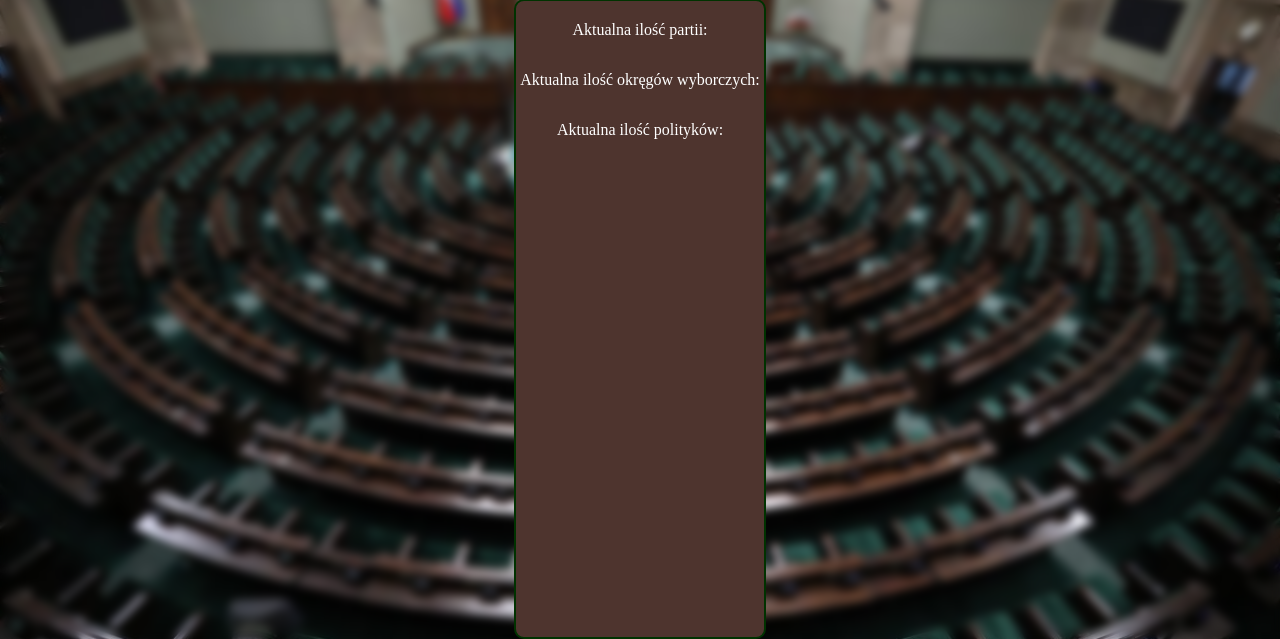
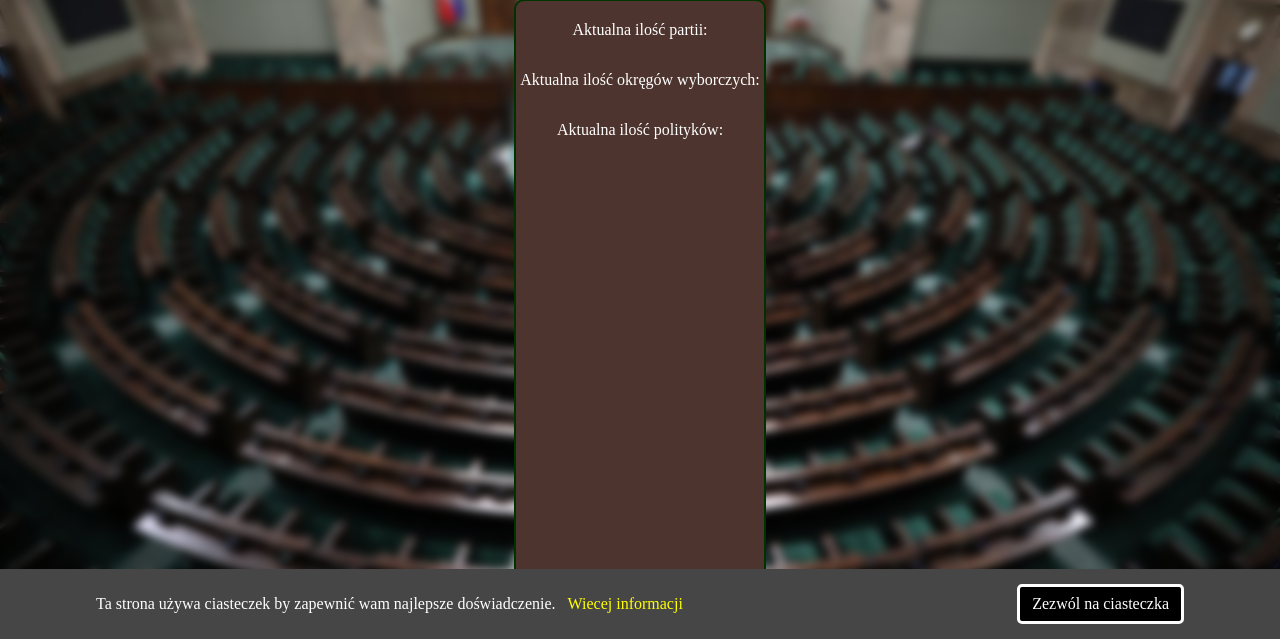
Before and after one commit to lord-vader123/polityczna-strona, a PHP site: page / in a window 1280 px wide. Shown: the part 161-800 px from the top of the page. Run offline with PHP 8.4, Linux system fonts and the light colour scheme.

Commit message:
Dodanie informacji o używanych ciasteczkach

```diff
--- a/src/css/style.css
+++ b/src/css/style.css
@@ -170,3 +170,61 @@
     display: flex;
     flex-grow: 1;
 }
+
+.container {
+  width: 1600px;
+  margin: auto;
+}
+
+.subcontainer{
+  width: 85%;
+  margin: auto;
+}
+
+#cookies{
+  width: 100%;
+  position: fixed;
+  bottom: 0;
+  color: white;
+  background-color: rgb(70, 70, 70);
+  z-index: 1;
+  display: none;
+}
+
+.cookies{
+  min-height: 70px;
+  display: flex;
+  justify-content: space-between;
+  align-items: center;
+  flex-wrap: wrap;
+  gap: 10px;
+}
+
+.cookies a{
+  color: yellow;
+  font-weight: 500;
+  text-decoration: none;
+}
+
+#cookies-btn{
+  border-radius: 5px;
+  padding: 8px 12px 8px 12px;
+  font-size: 1rem;
+  font-family: inherit;
+  border: 3px solid white;
+  color: white;
+  cursor: pointer;
+  background-color: black;
+}
+
+@media(max-width:1600px){
+  .container{
+    width: 100%;
+  }
+}
+
+@media(max-width:1024px){
+  .cookies{
+    padding: 10px 0;
+  }
+}
--- a/src/index.php
+++ b/src/index.php
@@ -27,10 +27,9 @@
   <p>Aktualna ilość partii: </p>
   <p>Aktualna ilość okręgów wyborczych: </p>
   <p>Aktualna ilość polityków: </p>
-
   </div>
 
-
+<?php include_once __DIR__ . '/php/html-snippets/cookie-alert.html'; ?>
 </body>
 
 </html>
--- /dev/null
+++ b/src/js/cookie.js
@@ -0,0 +1,31 @@
+setCookie = (cName, cValue, expDays) => {
+    let date = new Date();
+    date.setTime(date.getTime() + (expDays * 24 * 60 * 60 * 1000));
+    const expires = "expires=" + date.toUTCString();
+    document.cookie = cName + "=" + cValue + "; " + expires + "; path=/";
+}
+
+getCookie = (cName) => {
+    const name = cName + "=";
+    const cDecoded = decodeURIComponent(document.cookie);
+    const cArr = cDecoded.split("; ");
+    let value;
+    cArr.forEach(val => {
+        if(val.indexOf(name) === 0) value = val.substring(name.length);
+    })
+    console.log(getCookie)
+
+    return value;
+}
+
+document.querySelector("#cookies-btn").addEventListener("click", () => {
+    document.querySelector("#cookies").style.display = "none";
+    setCookie("WeUseCookies", true, 30);
+})
+
+cookieMessage = () => {
+    if(!getCookie("WeUseCookies"))
+        document.querySelector("#cookies").style.display = "block";
+}
+
+window.addEventListener("load", cookieMessage);
--- /dev/null
+++ b/src/php/html-snippets/cookie-alert.html
@@ -0,0 +1,11 @@
+<div id="cookies">
+    <div class="container">
+        <div class="subcontainer">
+            <div class="cookies">
+                <p>Ta strona używa ciasteczek by zapewnić wam najlepsze doświadczenie. <a href="">Wiecej informacji</a></p>
+                <button id="cookies-btn">Zezwól na ciasteczka</button>
+            </div>
+        </div>
+    </div>
+</div>
+<script src="js/cookie.js"></script>
--- a/src/php/html-snippets/header-logged.html
+++ b/src/php/html-snippets/header-logged.html
@@ -31,7 +31,7 @@
         </div>
 
         <div class="login">
-          <div class="dropdown" style="float: right; margin-right: 10%; margin-left: 10%">
+          <div class="dropdown">
             <img src="/assets/img/ikona.ico">
               <div class="dropdown-content">
                 <a href="/php/settings.php">Ustawienia</a>
```
